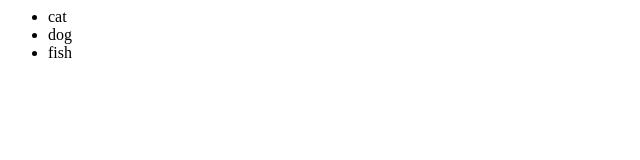
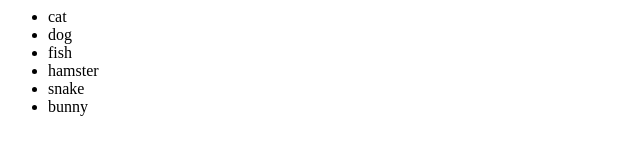
Before and after one commit to Marialena1992/TryOutGit, a plain HTML site: page index.html in a window 1280 px wide. Shown: the whole page, without its empty margins (0-640 px from the left). Drawn offline with Linux system fonts and the light colour scheme.

Commit message:
added 3 items in pets list

```diff
--- a/index.html
+++ b/index.html
@@ -3,5 +3,8 @@
         <li>cat</li>
         <li>dog</li>
         <li>fish</li>
+        <li>hamster</li>
+        <li>snake</li>
+        <li>bunny</li>
     </ul>
 </body>
```
